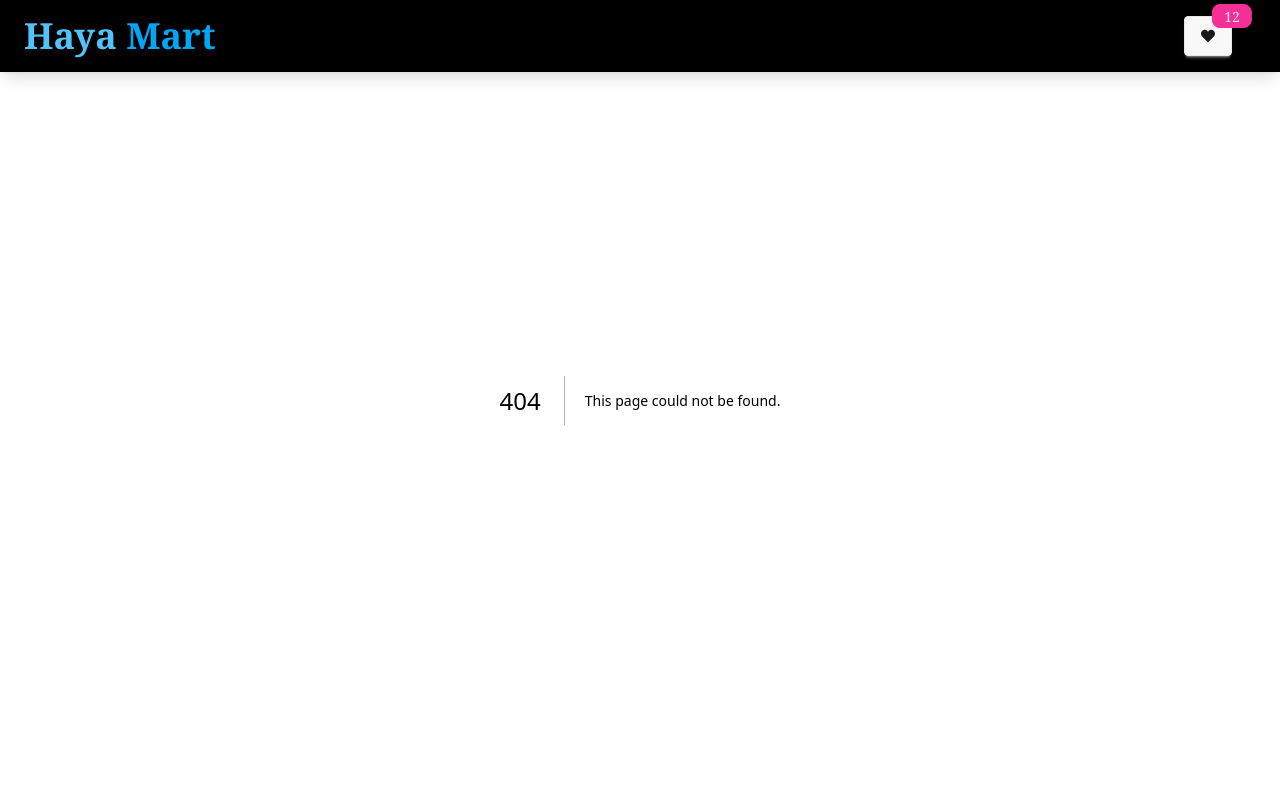
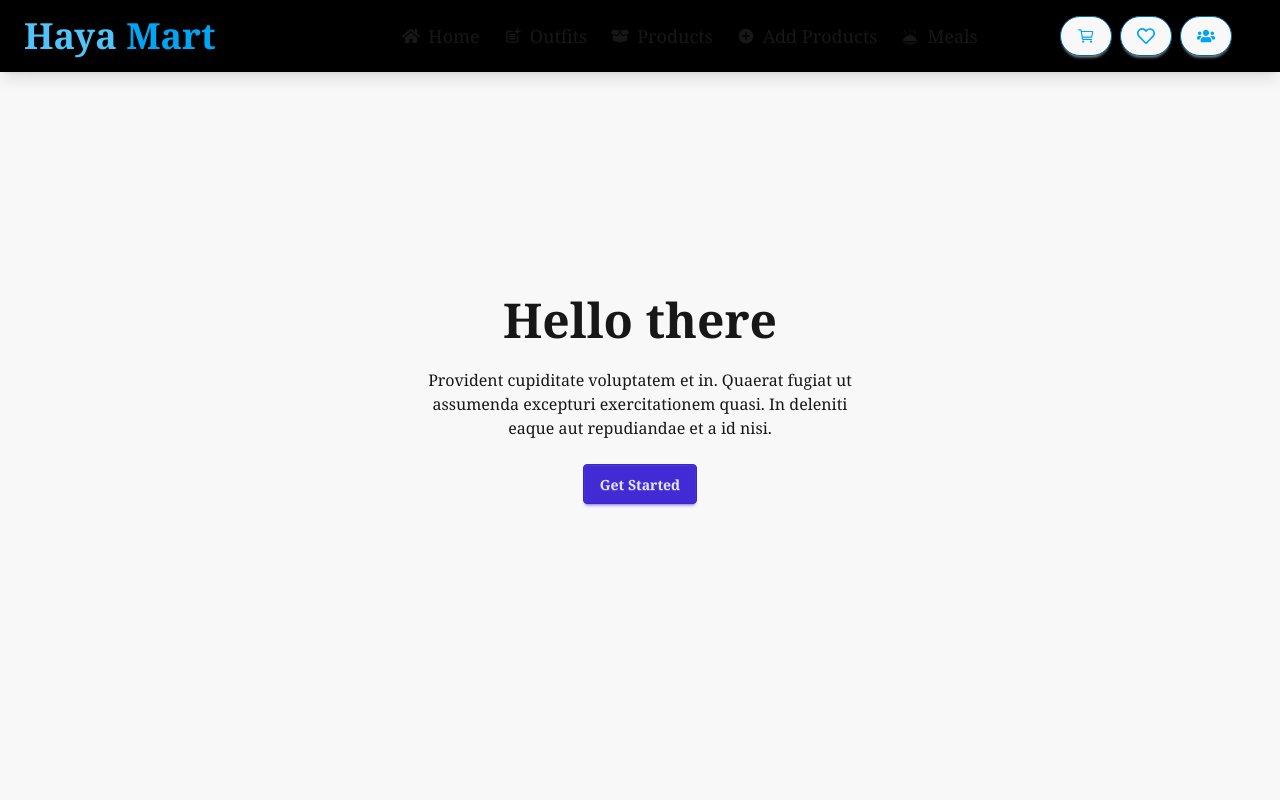
Before and after one commit to mhseber/Haya-Mart, a Next.js app: page /Outfits in a window 1280 px wide. Before the commit this address had no page. Shown: the top 800 px of the page. Built offline with nearby package versions, Linux system fonts and the light colour scheme.

Commit message:
OutfitsPage Create

```diff
--- a/src/app/Components/Navbar.jsx
+++ b/src/app/Components/Navbar.jsx
@@ -1,5 +1,5 @@
 "use client";
-import { FaHeart, FaHome } from "react-icons/fa";
+import { FaHeart, FaHome, FaRegHeart, FaUsers } from "react-icons/fa";
 import { MdPostAdd } from "react-icons/md";
 import { FaBoxOpen } from "react-icons/fa";
 import { IoMdAddCircle } from "react-icons/io";
@@ -8,6 +8,7 @@ import Link from "next/link";
 import { usePathname } from "next/navigation";
 import { Noto_Serif } from "next/font/google";
 import { motion } from "framer-motion";
+import { IoCartOutline } from "react-icons/io5";
 
 const notoSerif = Noto_Serif({
   subsets: ["latin"],
@@ -27,9 +28,9 @@ const Navbar = () => {
         </Link>
       </li>
       <li className={`text-lg ${notoSerif.className}`}>
-        <Link href="/Posts">
+        <Link href="/Outfits">
           <MdPostAdd className="inline " />
-          Posts
+          Outfits
         </Link>
       </li>
       <li className={`text-lg ${notoSerif.className}`}>
@@ -85,7 +86,7 @@ const Navbar = () => {
             {navLinks}
           </ul>
         </div>
-        <h3 className="font-extrabold pl-4 text-4xl text-sky-500">
+        <h3 className="font-extrabold pl-4 lg:text-4xl text-2xl text-sky-500">
           <motion.span
             animate={{ color: ["#7dd3fc", "#38bdf8", "#0ea5e9"] }}
             transition={{
@@ -108,11 +109,22 @@ const Navbar = () => {
       </div>
 
       {/* Right side (extra button or profile) */}
-      <div className="indicator pr-10 navbar-end">
-        <span className="indicator-item mr-10 badge badge-secondary">12</span>
-        <button className="btn">
-          <FaHeart />
-        </button>
+      <div className="indicator pr-10 gap-2 navbar-end">
+        <div>
+          <button className="btn rounded-full border-sky-700">
+            <IoCartOutline className="text-lg text-sky-500" />
+          </button>
+        </div>
+        <div>
+          <button className="btn rounded-full border-sky-700">
+            <FaRegHeart className="text-lg text-sky-500" />
+          </button>
+        </div>
+        <div>
+          <button className="btn rounded-full border-sky-700">
+            <FaUsers className="text-lg text-sky-500" />
+          </button>
+        </div>
       </div>
     </div>
   );
--- /dev/null
+++ b/src/app/Outfits/page.jsx
@@ -0,0 +1,23 @@
+import React from "react";
+
+const OutfitsPage = () => {
+  return (
+    <section>
+      <div className="hero bg-base-200 min-h-screen">
+        <div className="hero-content text-center">
+          <div className="max-w-md">
+            <h1 className="text-5xl font-bold">Hello there</h1>
+            <p className="py-6">
+              Provident cupiditate voluptatem et in. Quaerat fugiat ut assumenda
+              excepturi exercitationem quasi. In deleniti eaque aut repudiandae
+              et a id nisi.
+            </p>
+            <button className="btn btn-primary">Get Started</button>
+          </div>
+        </div>
+      </div>
+    </section>
+  );
+};
+
+export default OutfitsPage;
--- a/src/app/Posts/[id]/page.jsx
+++ /dev/null
@@ -1,31 +0,0 @@
-import React from "react";
-
-export const getSinglePost = async (post_id) => {
-  const res = await fetch(
-    `https://jsonplaceholder.typicode.com/posts/${post_id}`
-  );
-  const data = await res.json();
-  return data;
-};
-
-export async function generateMetadata({ params }) {
-  const singlePost = await getSinglePost(params.id);
-  return {
-    title: singlePost.title,
-    description: singlePost.body,
-  };
-}
-
-export default async function SinglePost({ params }) {
-  const p = await params;
-  const singlePost = await getSinglePost(p.id);
-  return (
-    <div>
-      <p className="text-red-500 text-6xl font-extrabold">
-        {JSON.stringify(singlePost)}
-      </p>
-      <h1 className="text-yellow-300">{singlePost.title}</h1>
-      <p className="text-blue-600">{singlePost.body}</p>
-    </div>
-  );
-}
--- a/src/app/Posts/page.jsx
+++ /dev/null
@@ -1,38 +0,0 @@
-import Link from "next/link";
-import React from "react";
-
-export const getPosts = async () => {
-  const res = await fetch("https://jsonplaceholder.typicode.com/posts");
-  const data = await res.json();
-  return data;
-};
-
-export const metadata = {
-  title: "All Posts",
-  description: "Loading all posts using Next.js",
-};
-
-export default async function Posts() {
-  const posts = await getPosts();
-  return (
-    <div className="pt-20 gap-8 grid grid-cols-4">
-      {posts.map((singlePost) => {
-        return (
-          <div
-            className="border-4 rounded-2xl bg-red-700 p-2"
-            key={singlePost.id}
-          >
-            <p>{singlePost.title}</p>
-            <p className="mb-10">{singlePost.body}</p>
-            <Link
-              className="btn bg-blue-500  text-black  w-10 h-5 p-2 rounded-b-3xl "
-              href={`/Posts/${singlePost.id}`}
-            >
-              Details
-            </Link>
-          </div>
-        );
-      })}
-    </div>
-  );
-}
```
